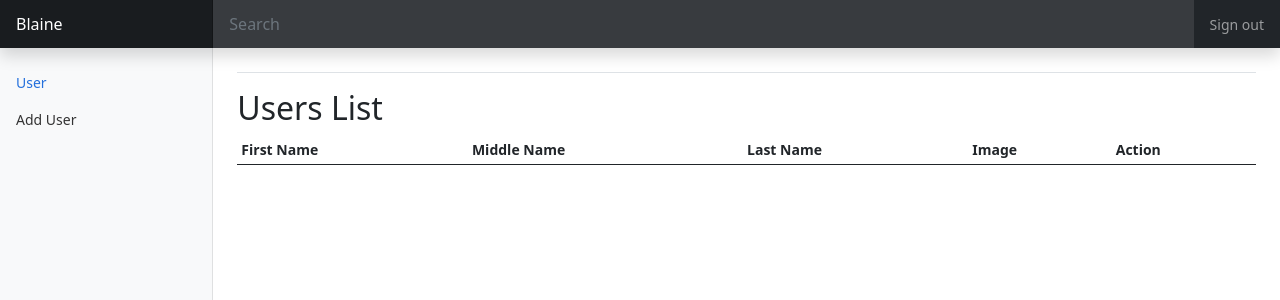
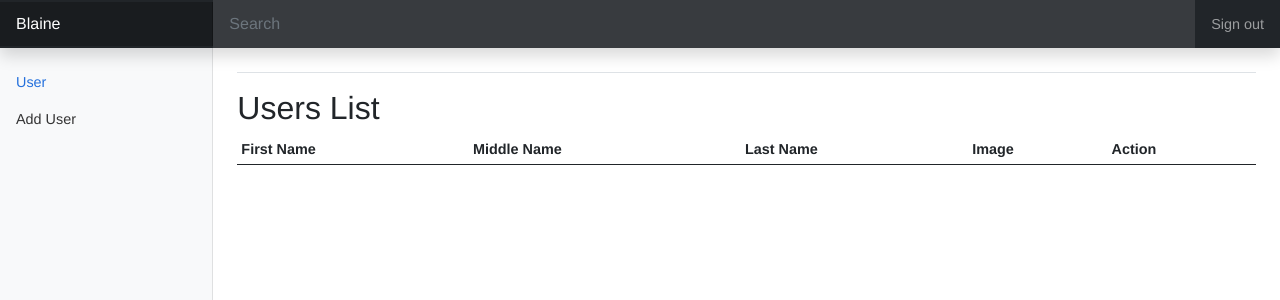
Before and after one commit to winryesforty/ci3_practice, a CodeIgniter app: page /ci3_practice/ in a window 1280 px wide. Shown: the top 300 px of the page. Run offline with CodeIgniter, Linux system fonts and the light colour scheme; data that the repository does not hold is empty.

Commit message:
added style on index.php font-style to make fonts look cooler

```diff
--- a/application/views/dashboard/index.php
+++ b/application/views/dashboard/index.php
@@ -1,6 +1,9 @@
 <style>
 .view-modal-body .form-control{
   background-color:#0000000a;
+}
+body{
+  font:90%/1.45em"Helvetica Neue",HelveticaNeue,Helvetica,Arial,sans-serif !important;
 }
 </style>
 
```
